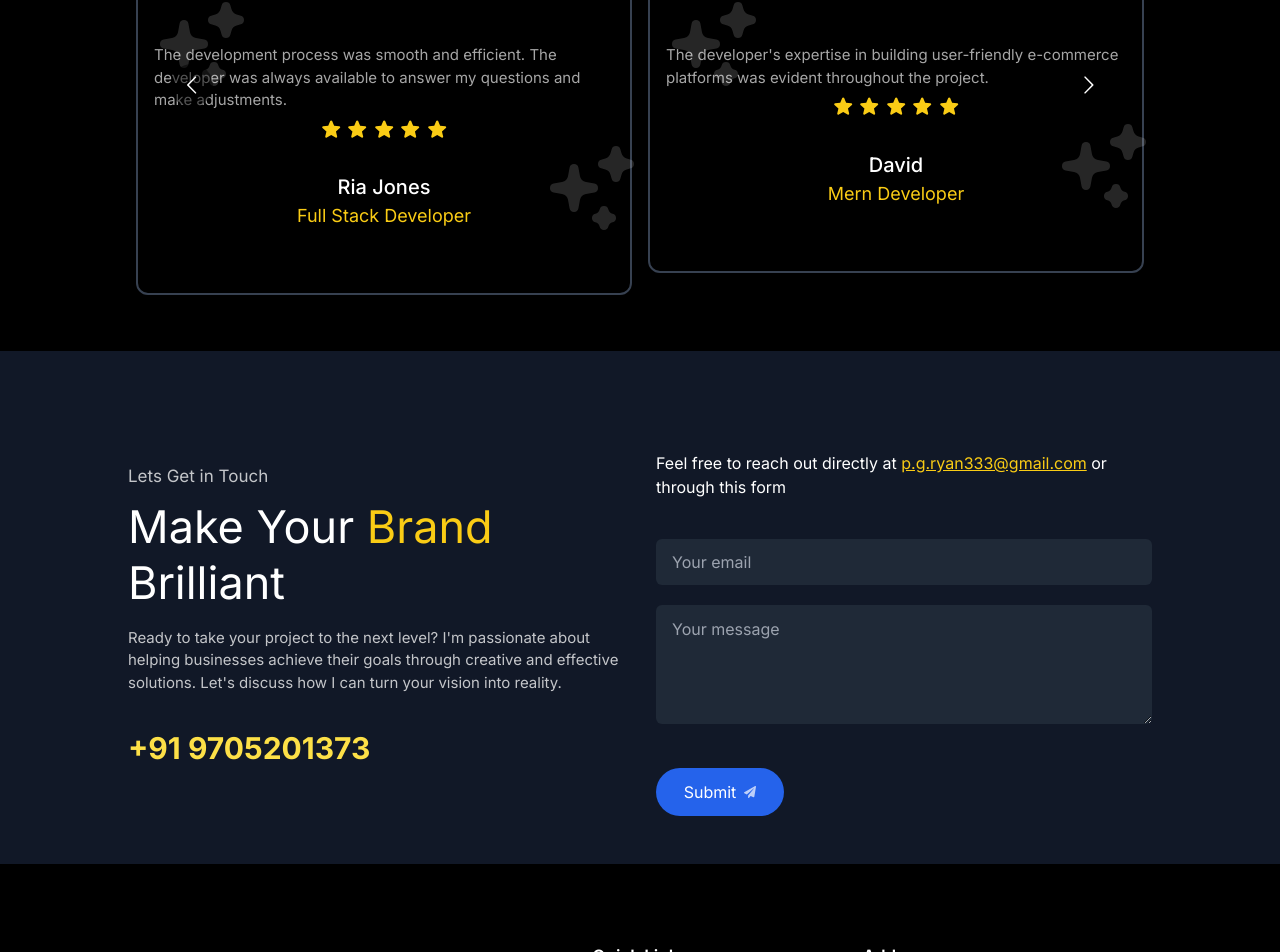
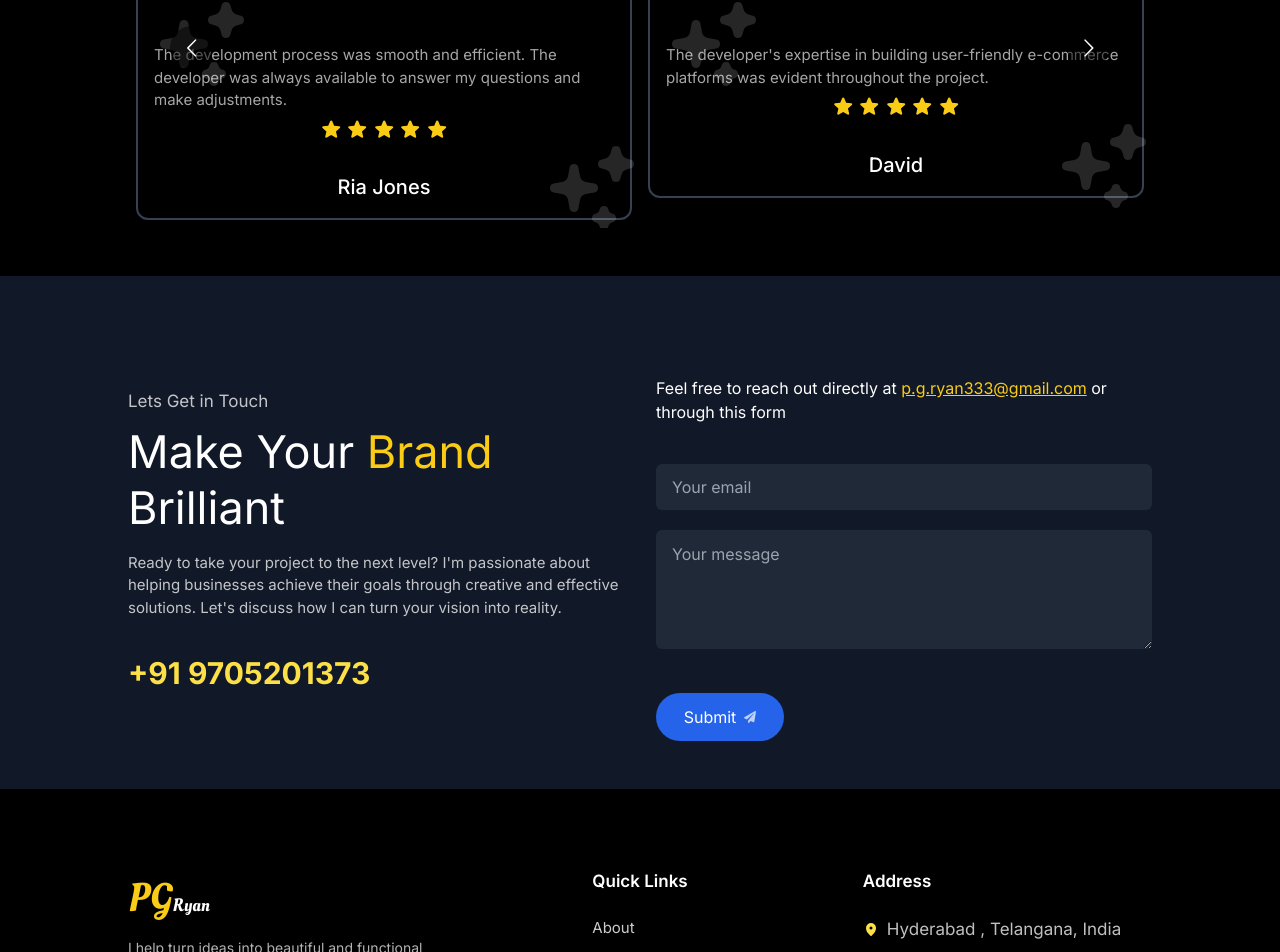
Before and after one commit to PraveenGeorgeRyan/P_G_Ryan_portfolio, a Next.js app: page / in a window 1280 px wide. Shown: the part 5492-6444 px from the top of the page. Built offline with nearby package versions, Linux system fonts and the light colour scheme.

Commit message:
minor udpate

```diff
--- a/components/Helper/ClientReviewCard.tsx
+++ b/components/Helper/ClientReviewCard.tsx
@@ -5,16 +5,10 @@ import React from "react";
 interface ClientReviewCardProps {
   image: string;
   user: string;
-  role: string;
   review: string;
 }
 
-const ClientReviewCard = ({
-  image,
-  user,
-  role,
-  review,
-}: ClientReviewCardProps) => {
+const ClientReviewCard = ({ image, user, review }: ClientReviewCardProps) => {
   return (
     <div className="m-2 rounded-lg transition-all duration-300 hover:bg-gray-700">
       <div className="rounded-xl border-2 border-gray-700 p-4">
@@ -43,7 +37,6 @@ const ClientReviewCard = ({
         <h1 className="mt-8 text-center text-[20px] font-medium text-white">
           {user}
         </h1>
-        <p className="mb-12 text-center text-[18px] text-yellow-400">{role}</p>
       </div>
     </div>
   );
--- a/components/Helper/ReviewSlider.tsx
+++ b/components/Helper/ReviewSlider.tsx
@@ -36,25 +36,21 @@ const ReviewSlider = () => {
       <ClientReviewCard
         image="/images/user1.jpg"
         user="Hange Zoe"
-        role="web Developer"
         review="I was highly impressed with the clear communication and timely delivery. The website design exceeded my expectations and helped me"
       />
       <ClientReviewCard
         image="/images/user2.jpg"
         user="Ria Jones"
-        role="Full Stack Developer"
         review="The development process was smooth and efficient. The developer was always available to answer my questions and make adjustments."
       />
       <ClientReviewCard
         image="/images/user3.jpg"
         user="David"
-        role="Mern Developer"
         review="The developer's expertise in building user-friendly e-commerce platforms was evident throughout the project."
       />
       <ClientReviewCard
         image="/images/user4.jpg"
         user="lorren"
-        role="React Developer"
         review="The web app development process was collaborative and enjoyable. The developer created a user-friendly and engaging app"
       />
     </Carousel>
```
Also changed, not shown: 1 other file (tests, documents, lock files or other folders).
